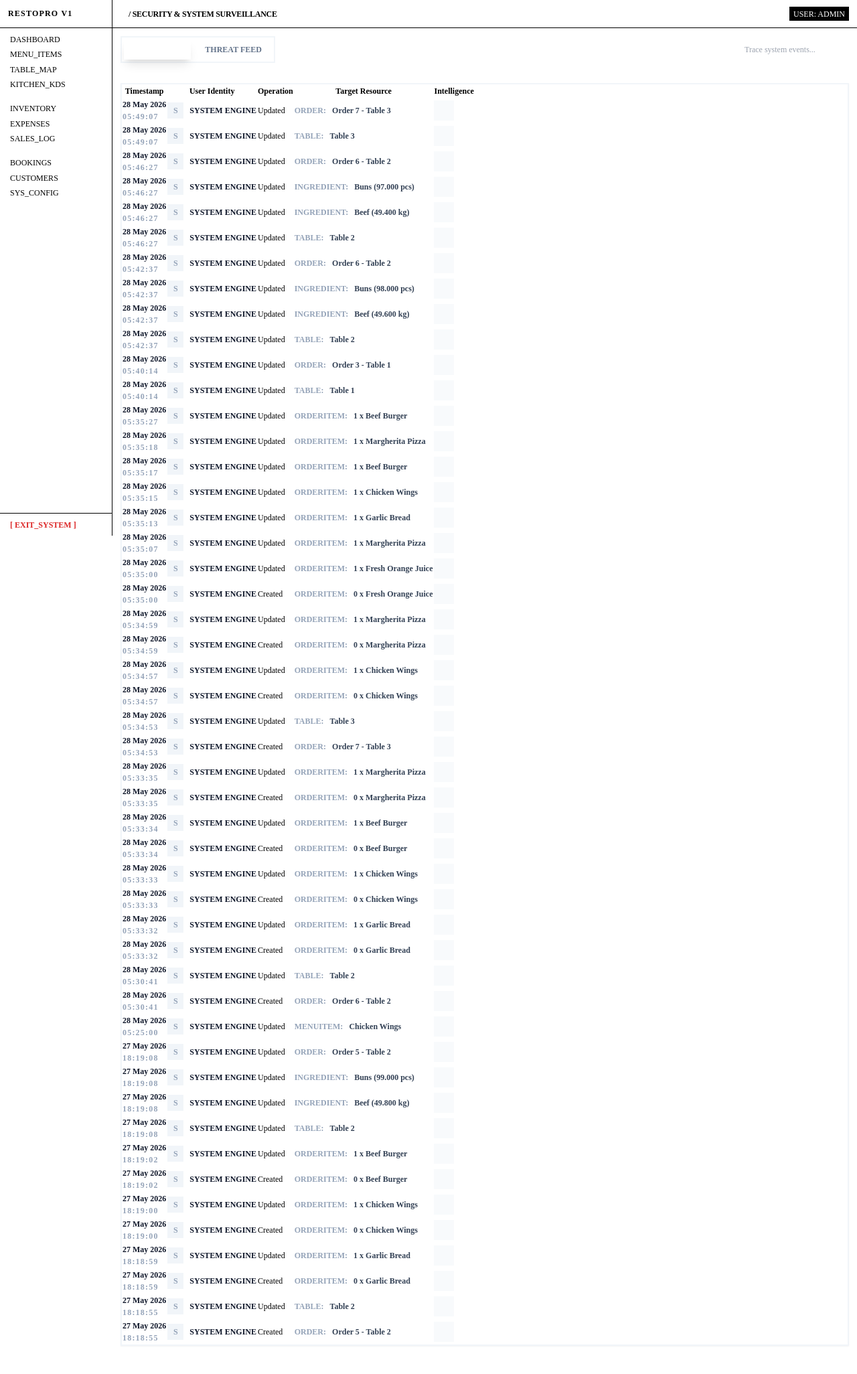
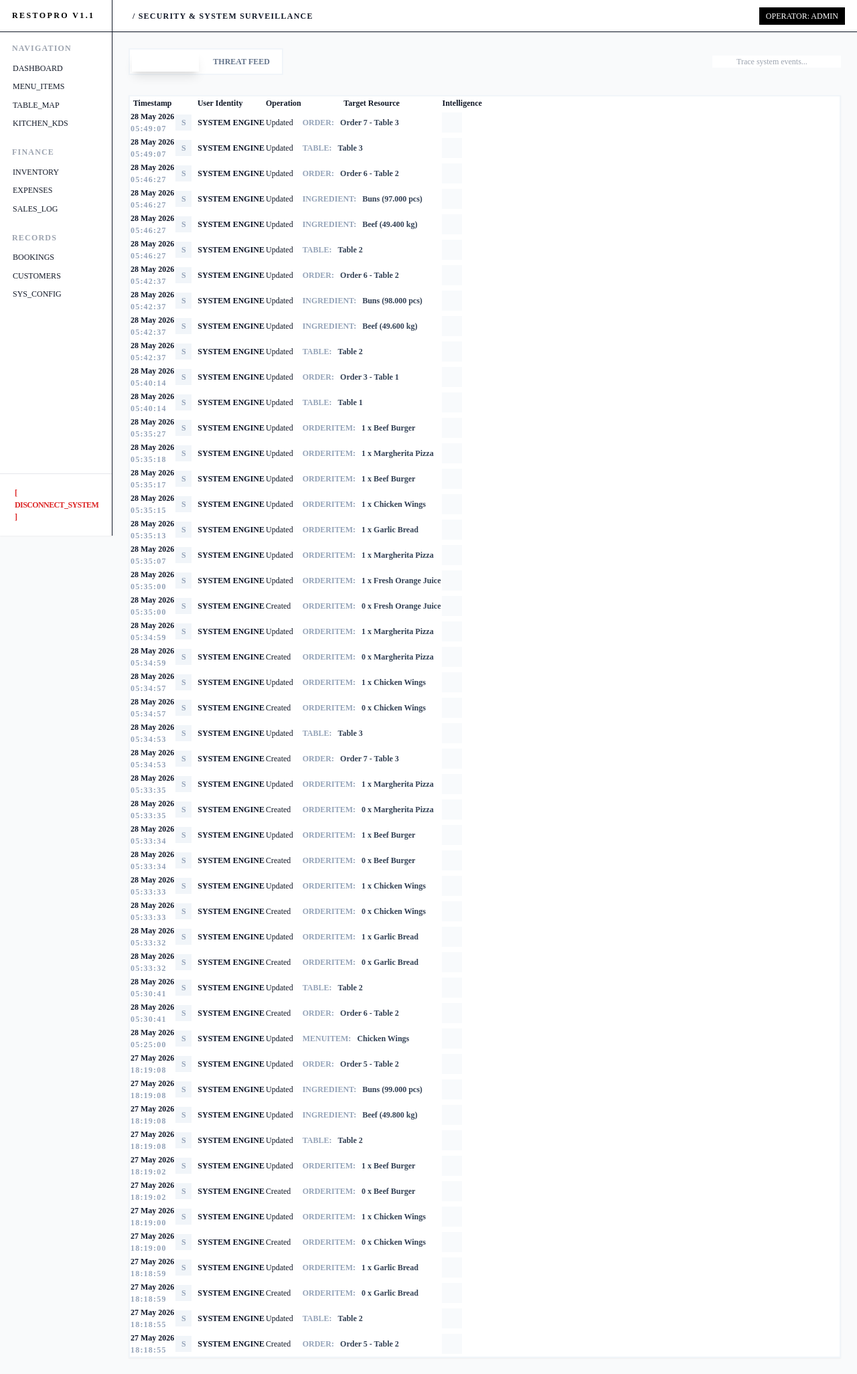
Before and after one commit to nur949/Resturant-Management, a Django app: page /audit-logs/ in a window 1280 px wide. Shown: the whole page at 67% size. Before the commit the page ends 2010 px from the top, so only its background shows below. Run offline with Django 5.2, Linux system fonts and the light colour scheme; a user stored in the database is signed in; data comes from the database, SQL or seed files in the repository; some libraries are stand-ins or nearby versions.

Commit message:
Polish minimalist theme with professional refinements and animations

```diff
--- a/core/templates/core/base.html
+++ b/core/templates/core/base.html
@@ -9,70 +9,120 @@
     <script defer src="https://cdn.jsdelivr.net/npm/alpinejs@3.x.x/dist/cdn.min.js"></script>
     <style>
         [x-cloak] { display: none !important; }
+
+        /* Global Reset & Pro Polishing */
         * {
             border-radius: 0 !important;
             font-family: "Times New Roman", Times, serif !important;
             font-size: 12px !important;
+            transition: all 0.15s ease-out;
         }
+
+        /* Subtle Hop Animation */
+        .hop { transform: scale(1); }
+        .hop:hover { transform: scale(1.01); }
+        .hop:active { transform: scale(0.98); }
+
+        /* Smooth Page Entry */
+        .page-fade {
+            animation: fadeIn 0.4s ease-out;
+        }
+        @keyframes fadeIn {
+            from { opacity: 0; transform: translateY(4px); }
+            to { opacity: 1; transform: translateY(0); }
+        }
+
+        /* Custom Scrollbar for Pro Feel */
+        ::-webkit-scrollbar { width: 4px; }
+        ::-webkit-scrollbar-track { background: #f1f1f1; }
+        ::-webkit-scrollbar-thumb { background: #000; }
     </style>
 </head>
-<body class="bg-white text-black">
+<body class="bg-gray-50 text-gray-900 antialiased">
 
     <div class="flex min-h-screen">
         <!-- Sidebar -->
         <aside
             :class="sidebarOpen ? 'translate-x-0' : '-translate-x-full lg:translate-x-0'"
-            class="fixed inset-y-0 left-0 z-40 w-56 bg-white border-r border-black transition-transform duration-150 ease-linear flex flex-col"
+            class="fixed inset-y-0 left-0 z-40 w-56 bg-white border-r border-gray-900 flex flex-col shadow-sm"
         >
-            <div class="h-14 flex items-center px-4 border-b border-black">
-                <span class="text-sm font-bold uppercase tracking-widest">RestoPro v1</span>
+            <div class="h-16 flex items-center px-6 border-b border-gray-900 bg-white">
+                <span class="text-sm font-bold uppercase tracking-[0.2em] text-black">RestoPro v1.1</span>
             </div>
 
-            <nav class="flex-1 overflow-y-auto p-2">
-                <ul class="space-y-0.5">
-                    <li><a href="{% url 'dashboard' %}" class="block px-3 py-1.5 text-xs hover:bg-black hover:text-white {% if request.resolver_match.url_name == 'dashboard' %}bg-black text-white{% endif %}">DASHBOARD</a></li>
-                    <li><a href="{% url 'menu_list' %}" class="block px-3 py-1.5 text-xs hover:bg-black hover:text-white {% if 'menu' in request.path %}bg-black text-white{% endif %}">MENU_ITEMS</a></li>
-                    <li><a href="{% url 'table_list' %}" class="block px-3 py-1.5 text-xs hover:bg-black hover:text-white {% if 'tables' in request.path %}bg-black text-white{% endif %}">TABLE_MAP</a></li>
-                    <li><a href="{% url 'kitchen_dashboard' %}" class="block px-3 py-1.5 text-xs hover:bg-black hover:text-white {% if 'kitchen' in request.path %}bg-black text-white{% endif %}">KITCHEN_KDS</a></li>
-                    <li class="h-4"></li>
-                    <li><a href="{% url 'ingredient_list' %}" class="block px-3 py-1.5 text-xs hover:bg-black hover:text-white {% if 'inventory' in request.path %}bg-black text-white{% endif %}">INVENTORY</a></li>
-                    <li><a href="{% url 'expense_list' %}" class="block px-3 py-1.5 text-xs hover:bg-black hover:text-white {% if 'expenses' in request.path %}bg-black text-white{% endif %}">EXPENSES</a></li>
-                    <li><a href="{% url 'order_list' %}" class="block px-3 py-1.5 text-xs hover:bg-black hover:text-white {% if 'orders' in request.path %}bg-black text-white{% endif %}">SALES_LOG</a></li>
-                    <li class="h-4"></li>
-                    <li><a href="{% url 'reservation_list' %}" class="block px-3 py-1.5 text-xs hover:bg-black hover:text-white {% if 'reservations' in request.path %}bg-black text-white{% endif %}">BOOKINGS</a></li>
-                    <li><a href="{% url 'customer_list' %}" class="block px-3 py-1.5 text-xs hover:bg-black hover:text-white {% if 'customers' in request.path %}bg-black text-white{% endif %}">CUSTOMERS</a></li>
-                    {% if user.is_superuser %}
-                    <li><a href="{% url 'settings_home' %}" class="block px-3 py-1.5 text-xs hover:bg-black hover:text-white {% if 'settings' in request.path %}bg-black text-white{% endif %}">SYS_CONFIG</a></li>
-                    {% endif %}
-                </ul>
+            <nav class="flex-1 overflow-y-auto p-3 space-y-0.5">
+                <div class="px-3 py-2 text-[10px] font-bold text-gray-400 uppercase tracking-widest">Navigation</div>
+                <a href="{% url 'dashboard' %}" class="hop flex items-center px-3 py-2 text-xs border border-transparent hover:border-gray-900 hover:bg-gray-50 {% if request.resolver_match.url_name == 'dashboard' %}bg-black text-white border-black{% endif %}">
+                    DASHBOARD
+                </a>
+                <a href="{% url 'menu_list' %}" class="hop flex items-center px-3 py-2 text-xs border border-transparent hover:border-gray-900 hover:bg-gray-50 {% if 'menu' in request.path %}bg-black text-white border-black{% endif %}">
+                    MENU_ITEMS
+                </a>
+                <a href="{% url 'table_list' %}" class="hop flex items-center px-3 py-2 text-xs border border-transparent hover:border-gray-900 hover:bg-gray-50 {% if 'tables' in request.path %}bg-black text-white border-black{% endif %}">
+                    TABLE_MAP
+                </a>
+                <a href="{% url 'kitchen_dashboard' %}" class="hop flex items-center px-3 py-2 text-xs border border-transparent hover:border-gray-900 hover:bg-gray-50 {% if 'kitchen' in request.path %}bg-black text-white border-black{% endif %}">
+                    KITCHEN_KDS
+                </a>
+
+                <div class="h-4"></div>
+                <div class="px-3 py-2 text-[10px] font-bold text-gray-400 uppercase tracking-widest">Finance</div>
+                <a href="{% url 'ingredient_list' %}" class="hop flex items-center px-3 py-2 text-xs border border-transparent hover:border-gray-900 hover:bg-gray-50 {% if 'inventory' in request.path %}bg-black text-white border-black{% endif %}">
+                    INVENTORY
+                </a>
+                <a href="{% url 'expense_list' %}" class="hop flex items-center px-3 py-2 text-xs border border-transparent hover:border-gray-900 hover:bg-gray-50 {% if 'expenses' in request.path %}bg-black text-white border-black{% endif %}">
+                    EXPENSES
+                </a>
+                <a href="{% url 'order_list' %}" class="hop flex items-center px-3 py-2 text-xs border border-transparent hover:border-gray-900 hover:bg-gray-50 {% if 'orders' in request.path %}bg-black text-white border-black{% endif %}">
+                    SALES_LOG
+                </a>
+
+                <div class="h-4"></div>
+                <div class="px-3 py-2 text-[10px] font-bold text-gray-400 uppercase tracking-widest">Records</div>
+                <a href="{% url 'reservation_list' %}" class="hop flex items-center px-3 py-2 text-xs border border-transparent hover:border-gray-900 hover:bg-gray-50 {% if 'reservations' in request.path %}bg-black text-white border-black{% endif %}">
+                    BOOKINGS
+                </a>
+                <a href="{% url 'customer_list' %}" class="hop flex items-center px-3 py-2 text-xs border border-transparent hover:border-gray-900 hover:bg-gray-50 {% if 'customers' in request.path %}bg-black text-white border-black{% endif %}">
+                    CUSTOMERS
+                </a>
+                {% if user.is_superuser %}
+                <a href="{% url 'settings_home' %}" class="hop flex items-center px-3 py-2 text-xs border border-transparent hover:border-gray-900 hover:bg-gray-50 {% if 'settings' in request.path %}bg-black text-white border-black{% endif %}">
+                    SYS_CONFIG
+                </a>
+                {% endif %}
             </nav>
 
-            <div class="p-2 border-t border-black">
+            <div class="p-4 border-t border-gray-200">
                 <form action="{% url 'logout' %}" method="post">
                     {% csrf_token %}
-                    <button type="submit" class="w-full text-left px-3 py-1.5 text-xs text-red-600 hover:bg-red-600 hover:text-white uppercase font-bold">
-                        [ EXIT_SYSTEM ]
+                    <button type="submit" class="hop w-full text-left px-3 py-2 text-[10px] font-bold text-red-600 border border-transparent hover:border-red-600 hover:bg-red-50 uppercase tracking-tighter">
+                        [ DISCONNECT_SYSTEM ]
                     </button>
                 </form>
             </div>
         </aside>
 
-        <!-- Main -->
+        <!-- Main Content -->
         <div class="flex-1 lg:pl-56 flex flex-col">
-            <header class="h-14 bg-white border-b border-black px-4 flex items-center justify-between sticky top-0 z-30">
+            <header class="h-16 bg-white border-b border-gray-900 px-6 flex items-center justify-between sticky top-0 z-30 shadow-sm">
                 <div class="flex items-center space-x-4">
-                    <button @click="sidebarOpen = true" class="lg:hidden text-black">
+                    <button @click="sidebarOpen = true" class="lg:hidden p-2 text-black hover:bg-gray-100">
                         <i class="fas fa-bars"></i>
                     </button>
-                    <span class="text-xs font-bold uppercase tracking-tight">/ {% block page_title %}INDEX{% endblock %}</span>
+                    <span class="text-xs font-bold uppercase tracking-[0.1em]">/ {% block page_title %}SYSTEM_INDEX{% endblock %}</span>
                 </div>
-                <a href="{% url 'personal_profile' %}" class="text-[10px] bg-black text-white px-2 py-0.5 hover:bg-gray-800 transition-colors">
-                    USER: {{ user.username|upper }}
-                </a>
+
+                <div class="flex items-center space-x-4">
+                    <a href="{% url 'personal_profile' %}" class="hop text-[10px] bg-black text-white px-3 py-1 border border-black hover:bg-white hover:text-black transition-all">
+                        OPERATOR: {{ user.username|upper }}
+                    </a>
+                </div>
             </header>
 
-            <main class="p-4 flex-1">
-                {% block content %}{% endblock %}
+            <main class="p-8 flex-1 page-fade">
+                <div class="max-w-screen-2xl mx-auto">
+                    {% block content %}{% endblock %}
+                </div>
             </main>
         </div>
     </div>
```
